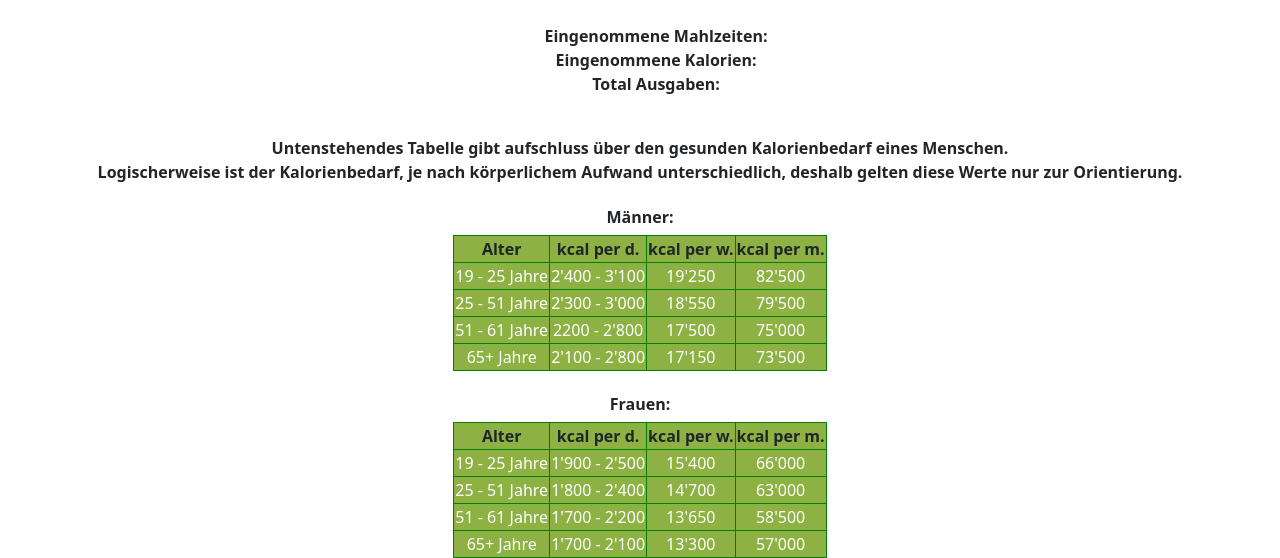
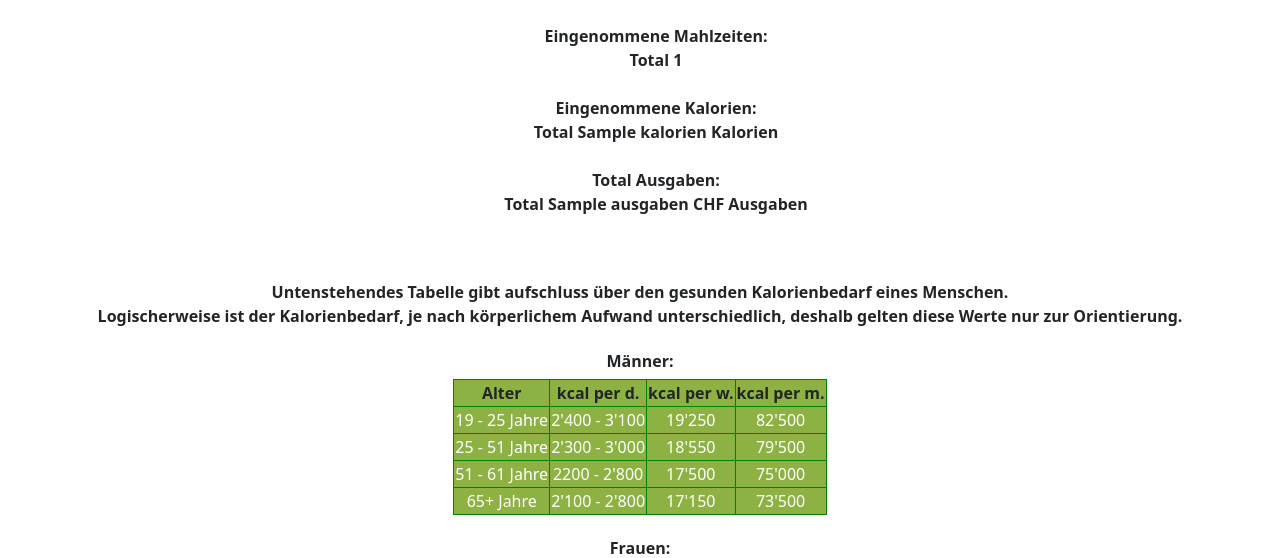
Before and after one commit to GianniMancinelli/Snackomaker, a Flask app: template templates/statistik.html in a window 1280 px wide. Shown: the part 56-614 px from the top of the page. Run offline with Flask 2, Linux system fonts and the light colour scheme; the template is opened without the code that fills it: most values are stand-ins (such as "Sample title", 1, 10 or a date in 2020).

Commit message:
Berechnungen eingefügt

```diff
--- a/templates/statistik.html
+++ b/templates/statistik.html
@@ -52,9 +52,9 @@
 
     <div class="stats">
     <ul>
-        <li>Eingenommene Mahlzeiten:</li>
-        <li>Eingenommene Kalorien:</li>
-        <li>Total Ausgaben:</li>
+        <li>Eingenommene Mahlzeiten: <p>Total {{ count }}</p> </li> <!--damit anzahl Menus angezeigt wird--></br>
+        <li>Eingenommene Kalorien: <p> Total {{ kalorien }} Kalorien</p></li><!--damit Summe der Kalorien angezeigt wird--></br>
+        <li>Total Ausgaben: <p> Total {{ ausgaben }} CHF Ausgaben</p></li><!--damit Summe der Ausgaben angezeigt wird--></br>
 
     </ul>
     </div>
```
